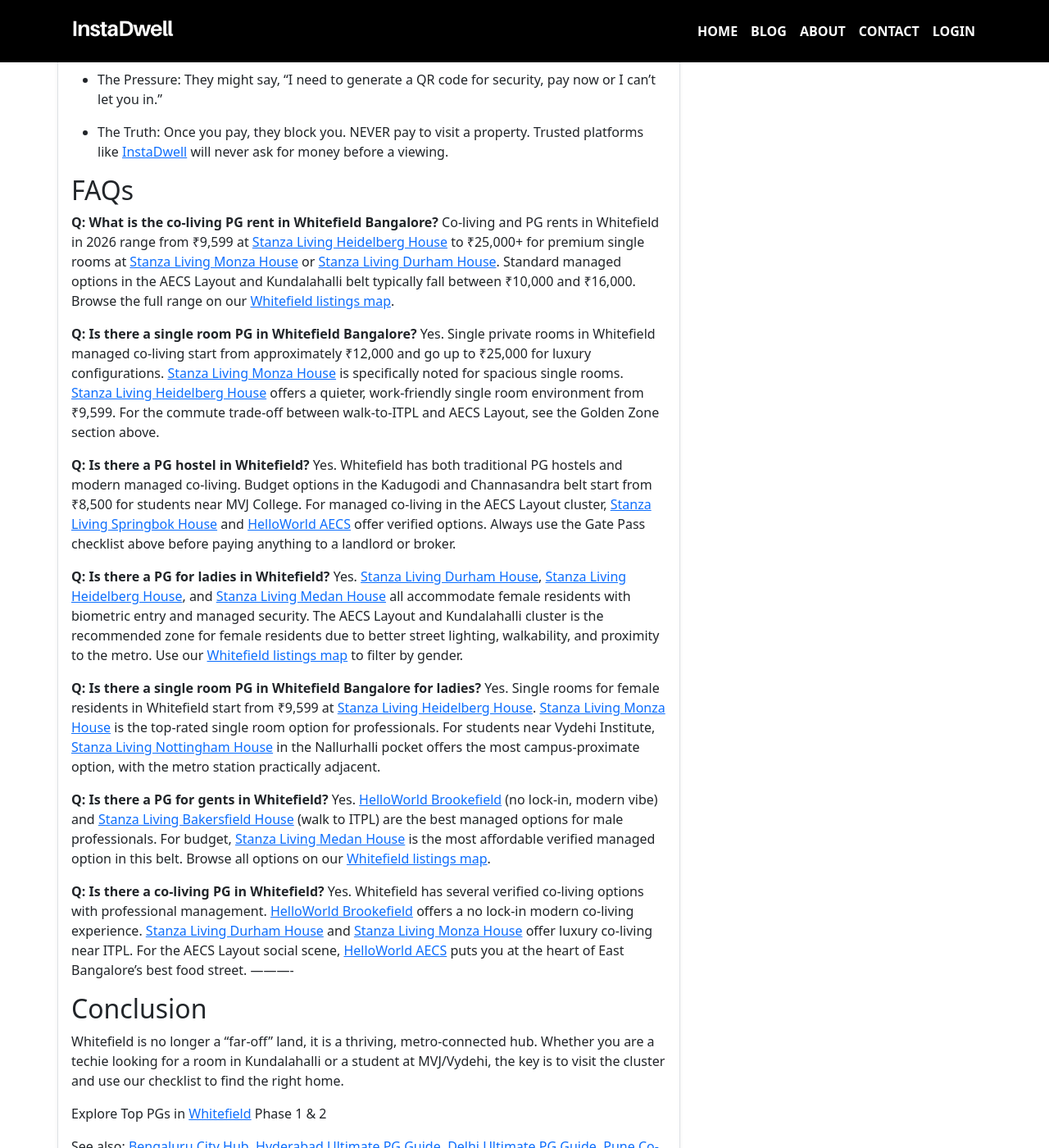
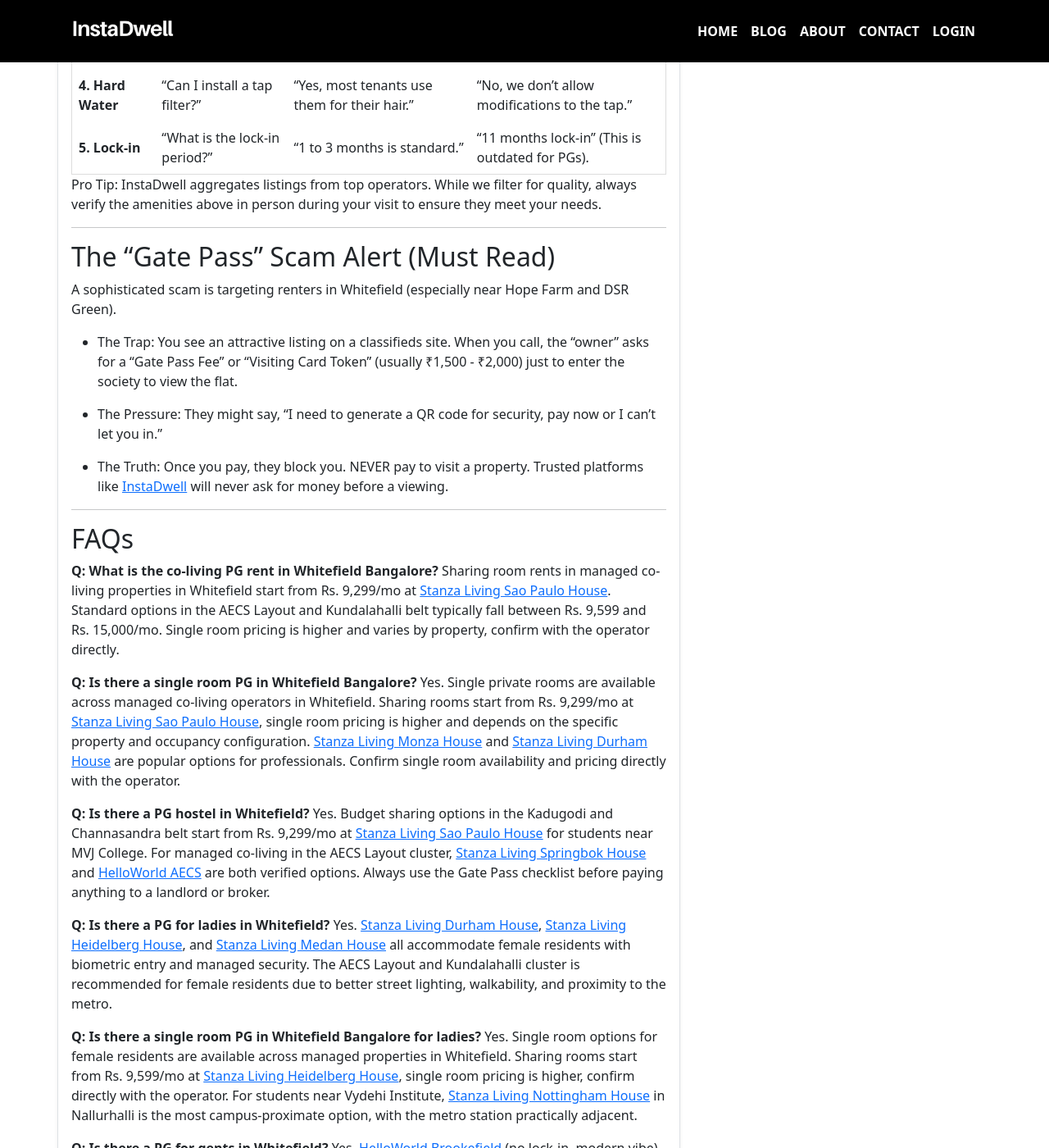
Before and after one commit to instadw/instadwell-blog, a Jekyll site: the page built from _posts/2026-1-08-top-10-co-living-spaces-in-whitefield-and-metro-connected-survival-guide-2026.md, in a window 1280 px wide and 1400 px high, scrolled down 4657 px. Shown: the whole window at 82% size. Built offline with Jekyll 4.4.1, drawn with Linux system fonts in a browser that asks for light colours; some of the changed text lies outside the part shown.

Commit message:
Update 2026-1-08-top-10-co-living-spaces-in-whitefield-and-metro-connected-survival-guide-2026.md

```diff
--- a/_posts/2026-1-08-top-10-co-living-spaces-in-whitefield-and-metro-connected-survival-guide-2026.md
+++ b/_posts/2026-1-08-top-10-co-living-spaces-in-whitefield-and-metro-connected-survival-guide-2026.md
@@ -1,9 +1,9 @@
 ---
-title: "Top 10 Co-living Spaces in Whitefield & Metro-Connected Survival Guide 2026"
-description: " Moving to Bangalore? Compare Top 10 Co-living Spaces in Whitefield. Discover the best PGs near ITPL, AECS Layout, and the Purple Line Metro."
+title: "Best PG & Co-Living in Whitefield 2026 | Rs. 9,299–25,000/mo | Near Prestige Tech Park & ITPL"
+description: "Find verified co-living spaces and PGs in Whitefield, Bangalore. Compare prices from Rs. 9,299/mo near ITPL, Prestige Tech Park and EPIP Zone. Purple Line Metro connected."
 image: "/assets/images/top-10-co-living-spaces-in-whitefield-and-metro-connected-survival-guide-2026.webp"
 layout: post
-permalink: /:title
+permalink: /top-10-co-living-spaces-in-whitefield-and-metro-connected-survival-guide-2026
 redirect_from:
 - /living-in-whitefield-the-metro-connected-survival-guide
 - /living-in-whitefield-the-metro-connected-survival-guide/
@@ -12,25 +12,25 @@
 date: 2026-1-08T09:14:00.000+05:30
 faq:
   - question: "What is the co-living PG rent in Whitefield Bangalore?"
-    answer: "Co-living and PG rents in Whitefield in 2026 range from ₹9,599 at Stanza Living Heidelberg House to ₹25,000+ for premium single rooms at Stanza Living Monza House or Stanza Living Durham House. Standard managed options in AECS Layout and Kundalahalli typically fall between ₹10,000 and ₹16,000."
+    answer: "Sharing room rents in managed co-living properties in Whitefield start from Rs. 9,299/mo at Stanza Living Sao Paulo House. Standard options in the AECS Layout and Kundalahalli belt typically fall between Rs. 9,599 and Rs. 15,000/mo. Single room pricing is higher and varies by property, confirm with the operator directly."
   - question: "Is there a single room PG in Whitefield Bangalore?"
-    answer: "Yes. Single private rooms start from approximately ₹12,000 and go up to ₹25,000 for luxury configurations. Stanza Living Monza House is noted for spacious single rooms. Stanza Living Heidelberg House offers a quieter work-friendly single room from ₹9,599."
+    answer: "Yes. Single private rooms are available across managed co-living operators in Whitefield. Sharing rooms start from Rs. 9,299/mo, single room pricing is higher and depends on the specific property and occupancy configuration. Stanza Living Monza House and Stanza Living Durham House are popular options for professionals. Confirm single room availability and pricing directly with the operator."
   - question: "Is there a PG hostel in Whitefield?"
-    answer: "Yes. Budget options in Kadugodi and Channasandra start from ₹8,500 for students near MVJ College. For managed co-living in AECS Layout, Stanza Living Springbok House and HelloWorld AECS are both verified options."
+    answer: "Yes. Budget sharing options in the Kadugodi and Channasandra belt start from Rs. 9,299/mo for students near MVJ College. For managed co-living in the AECS Layout cluster, Stanza Living Springbok House and HelloWorld AECS are both verified options. Always use the Gate Pass checklist before paying anything to a landlord or broker."
   - question: "Is there a PG for ladies in Whitefield?"
-    answer: "Yes. Stanza Living Durham House, Stanza Living Heidelberg House, and Stanza Living Medan House all accommodate female residents with biometric entry and managed security. The AECS Layout and Kundalahalli cluster is recommended for female residents due to better walkability and metro proximity."
+    answer: "Yes. Stanza Living Durham House, Stanza Living Heidelberg House, and Stanza Living Medan House all accommodate female residents with biometric entry and managed security. The AECS Layout and Kundalahalli cluster is recommended for female residents due to better street lighting, walkability, and proximity to the metro."
   - question: "Is there a single room PG in Whitefield Bangalore for ladies?"
-    answer: "Yes. Single rooms for female residents start from ₹9,599 at Stanza Living Heidelberg House. Stanza Living Monza House is the top-rated single room option for professionals. For students near Vydehi Institute, Stanza Living Nottingham House in Nallurhalli is the most campus-proximate option."
+    answer: "Yes. Single room options for female residents are available across managed properties in Whitefield. Sharing rooms start from Rs. 9,599/mo at Stanza Living Heidelberg House -- single room pricing is higher, confirm directly with the operator. For students near Vydehi Institute, Stanza Living Nottingham House in Nallurhalli is the most campus-proximate option, with the metro station practically adjacent."
   - question: "Is there a PG for gents in Whitefield?"
-    answer: "Yes. HelloWorld Brookefield (no lock-in, modern vibe) and Stanza Living Bakersfield House (walk to ITPL) are the best managed options for male professionals. For budget, Stanza Living Medan House is the most affordable verified managed option in this belt."
+    answer: "Yes. HelloWorld Brookefield (no lock-in, modern vibe) and Stanza Living Bakersfield House (walk to ITPL) are the best managed options for male professionals. Stanza Living Medan House at Rs. 10,199/mo is the most affordable verified managed option in this belt. All prices listed are sharing room starting prices, confirm single room pricing with the operator."
   - question: "Is there a co-living PG in Whitefield?"
-    answer: "Yes. HelloWorld Brookefield offers a no lock-in modern co-living experience. Stanza Living Durham House and Stanza Living Monza House offer luxury co-living near ITPL. For the AECS Layout social scene, HelloWorld AECS is at the heart of East Bangalore's best food street."
+    answer: "Yes. HelloWorld Brookefield offers a no lock-in modern co-living experience from Rs. 11,000/mo. Stanza Living Durham House and Stanza Living Monza House are managed options near ITPL. For the AECS Layout social scene, HelloWorld AECS at Rs. 15,000/mo puts you at the heart of East Bangalore's best food street. All prices listed are sharing room starting prices."
 ---
 
 
 Whitefield is the "Tech Capital" of East Bangalore. Home to the massive ITPL and EPIP Zone, living here means wide roads, microbreweries, and finally thanks to the Purple Line Metro connecting to the rest of the city in minutes.
 
--   **Average Rent:** ₹10,000 - ₹25,000
+-   **Average Rent:** ₹9,299 - ₹15,000
 
 -   **Best Feature:** The Purple Line Metro connectivity and the food scene in AECS Layout.
 
@@ -38,6 +38,16 @@
 
 
 ----------
+
+## Co-living in Whitefield for IT Professionals: ITPL vs AECS Layout
+
+**If your office is inside ITPL or the EPIP Zone**, the Kundalahalli cluster is your best base — you can walk to work or take a 5-min auto. Stanza Living Heidelberg House starts at Rs. 9,599/mo and is the lowest verified price in this pocket.
+
+**If your office is at Prestige Tech Park or Embassy Manyata**, AECS Layout gives you the best food scene in East Bangalore (Rameshwaram Cafe, Chulha Chauki, Sree Krishna Kafe) with a 10-15 minute commute.
+
+**Purple Line Metro advantage:** Whitefield Station now connects directly to MG Road and the rest of the city — a game-changer for weekend mobility and for anyone with occasional office visits to Central Bangalore.
+
+----
 
 ###  The Quick List: Top 10 Stays in Whitefield (Near Metro & ITPL)
 
@@ -124,7 +134,7 @@
 
 -   Metro Access: The [Hopefarm Channasandra Metro Station](https://maps.google.com/?q=Hopefarm+Channasandra+Metro+Station+Bangalore) is your gateway to the rest of Bangalore.
 
--   Inventory: We have budget-friendly options here starting at ₹8,500.
+-   Inventory: We have budget-friendly options here starting at ₹9,299.
 
 
 ### 2. For Vydehi Institute Students (Nallurhalli)
@@ -183,29 +193,30 @@
 
 -   The Truth: Once you pay, they block you. NEVER pay to visit a property. Trusted platforms like [InstaDwell](https://instadwell.com/) will never ask for money before a viewing.
 
-
+----
 ## FAQs
 
 **Q: What is the co-living PG rent in Whitefield Bangalore?**
-Co-living and PG rents in Whitefield in 2026 range from ₹9,599 at [Stanza Living Heidelberg House](https://instadwell.com/properties/2543-heidelberg-house) to ₹25,000+ for premium single rooms at [Stanza Living Monza House](https://instadwell.com/properties/2624-monza-house) or [Stanza Living Durham House](https://instadwell.com/properties/2533-durham-house). Standard managed options in the AECS Layout and Kundalahalli belt typically fall between ₹10,000 and ₹16,000. Browse the full range on our [Whitefield listings map](https://instadwell.com/search?lat=12.9698196&lng=77.7499721&location=Whitefield%2C+Bengaluru%2C+Karnataka%2C+India&city=Bengaluru&country=India).
+Sharing room rents in managed co-living properties in Whitefield start from Rs. 9,299/mo at [Stanza Living Sao Paulo House](https://instadwell.com/properties/2548-sao-paulo-house). Standard options in the AECS Layout and Kundalahalli belt typically fall between Rs. 9,599 and Rs. 15,000/mo. Single room pricing is higher and varies by property, confirm with the operator directly.
 
 **Q: Is there a single room PG in Whitefield Bangalore?**
-Yes. Single private rooms in Whitefield managed co-living start from approximately ₹12,000 and go up to ₹25,000 for luxury configurations. [Stanza Living Monza House](https://instadwell.com/properties/2624-monza-house) is specifically noted for spacious single rooms. [Stanza Living Heidelberg House](https://instadwell.com/properties/2543-heidelberg-house) offers a quieter, work-friendly single room environment from ₹9,599. For the commute trade-off between walk-to-ITPL and AECS Layout, see the Golden Zone section above.
+Yes. Single private rooms are available across managed co-living operators in Whitefield. Sharing rooms start from Rs. 9,299/mo at [Stanza Living Sao Paulo House](https://instadwell.com/properties/2548-sao-paulo-house), single room pricing is higher and depends on the specific property and occupancy configuration. [Stanza Living Monza House](https://instadwell.com/properties/2624-monza-house) and [Stanza Living Durham House](https://instadwell.com/properties/2533-durham-house) are popular options for professionals. Confirm single room availability and pricing directly with the operator.
 
 **Q: Is there a PG hostel in Whitefield?**
-Yes. Whitefield has both traditional PG hostels and modern managed co-living. Budget options in the Kadugodi and Channasandra belt start from ₹8,500 for students near MVJ College. For managed co-living in the AECS Layout cluster, [Stanza Living Springbok House](https://instadwell.com/properties/2552-springbok-house) and [HelloWorld AECS](https://instadwell.com/properties/3201-helloworld-aecs) offer verified options. Always use the Gate Pass checklist above before paying anything to a landlord or broker.
+Yes. Budget sharing options in the Kadugodi and Channasandra belt start from Rs. 9,299/mo at [Stanza Living Sao Paulo House](https://instadwell.com/properties/2548-sao-paulo-house) for students near MVJ College. For managed co-living in the AECS Layout cluster, [Stanza Living Springbok House](https://instadwell.com/properties/2552-springbok-house) and [HelloWorld AECS](https://instadwell.com/properties/3201-helloworld-aecs) are both verified options. Always use the Gate Pass checklist before paying anything to a landlord or broker.
 
 **Q: Is there a PG for ladies in Whitefield?**
-Yes. [Stanza Living Durham House](https://instadwell.com/properties/2533-durham-house), [Stanza Living Heidelberg House](https://instadwell.com/properties/2543-heidelberg-house), and [Stanza Living Medan House](https://instadwell.com/properties/2556-medan-house) all accommodate female residents with biometric entry and managed security. The AECS Layout and Kundalahalli cluster is the recommended zone for female residents due to better street lighting, walkability, and proximity to the metro. Use our [Whitefield listings map](https://instadwell.com/search?lat=12.9698196&lng=77.7499721&location=Whitefield%2C+Bengaluru%2C+Karnataka%2C+India&city=Bengaluru&country=India) to filter by gender.
+Yes. [Stanza Living Durham House](https://instadwell.com/properties/2533-durham-house), [Stanza Living Heidelberg House](https://instadwell.com/properties/2543-heidelberg-house), and [Stanza Living Medan House](https://instadwell.com/properties/2556-medan-house) all accommodate female residents with biometric entry and managed security. The AECS Layout and Kundalahalli cluster is recommended for female residents due to better street lighting, walkability, and proximity to the metro.
 
 **Q: Is there a single room PG in Whitefield Bangalore for ladies?**
-Yes. Single rooms for female residents in Whitefield start from ₹9,599 at [Stanza Living Heidelberg House](https://instadwell.com/properties/2543-heidelberg-house). [Stanza Living Monza House](https://instadwell.com/properties/2624-monza-house) is the top-rated single room option for professionals. For students near Vydehi Institute, [Stanza Living Nottingham House](https://instadwell.com/properties/3517-nottingham-house) in the Nallurhalli pocket offers the most campus-proximate option, with the metro station practically adjacent.
+Yes. Single room options for female residents are available across managed properties in Whitefield. Sharing rooms start from Rs. 9,599/mo at [Stanza Living Heidelberg House](https://instadwell.com/properties/2543-heidelberg-house), single room pricing is higher, confirm directly with the operator. For students near Vydehi Institute, [Stanza Living Nottingham House](https://instadwell.com/properties/3517-nottingham-house) in Nallurhalli is the most campus-proximate option, with the metro station practically adjacent.
 
 **Q: Is there a PG for gents in Whitefield?**
-Yes. [HelloWorld Brookefield](https://instadwell.com/properties/3181-helloworld-brookefield) (no lock-in, modern vibe) and [Stanza Living Bakersfield House](https://instadwell.com/properties/2627-bakersfield-house) (walk to ITPL) are the best managed options for male professionals. For budget, [Stanza Living Medan House](https://instadwell.com/properties/2556-medan-house) is the most affordable verified managed option in this belt. Browse all options on our [Whitefield listings map](https://instadwell.com/search?lat=12.9698196&lng=77.7499721&location=Whitefield%2C+Bengaluru%2C+Karnataka%2C+India&city=Bengaluru&country=India).
+Yes. [HelloWorld Brookefield](https://instadwell.com/properties/3181-helloworld-brookefield) (no lock-in, modern vibe) and [Stanza Living Bakersfield House](https://instadwell.com/properties/2627-bakersfield-house) (walk to ITPL) are the best managed options for male professionals. [Stanza Living Medan House](https://instadwell.com/properties/2556-medan-house) at Rs. 10,199/mo is the most affordable verified managed option in this belt. All prices listed are sharing room starting prices, confirm single room pricing with the operator.
 
 **Q: Is there a co-living PG in Whitefield?**
-Yes. Whitefield has several verified co-living options with professional management. [HelloWorld Brookefield](https://instadwell.com/properties/3181-helloworld-brookefield) offers a no lock-in modern co-living experience. [Stanza Living Durham House](https://instadwell.com/properties/2533-durham-house) and [Stanza Living Monza House](https://instadwell.com/properties/2624-monza-house) offer luxury co-living near ITPL. For the AECS Layout social scene, [HelloWorld AECS](https://instadwell.com/properties/3201-helloworld-aecs) puts you at the heart of East Bangalore's best food street.
+Yes. [HelloWorld Brookefield](https://instadwell.com/properties/3181-helloworld-brookefield) offers a no lock-in modern co-living experience from Rs. 11,000/mo. [Stanza Living Durham House](https://instadwell.com/properties/2533-durham-house) and [Stanza Living Monza House](https://instadwell.com/properties/2624-monza-house) are managed options near ITPL. For the AECS Layout social scene, [HelloWorld AECS](https://instadwell.com/properties/3201-helloworld-aecs) at Rs. 15,000/mo puts you at the heart of East Bangalore's best food street. All prices listed are sharing room starting prices.
+
 ----------
 
 ## Conclusion
```
